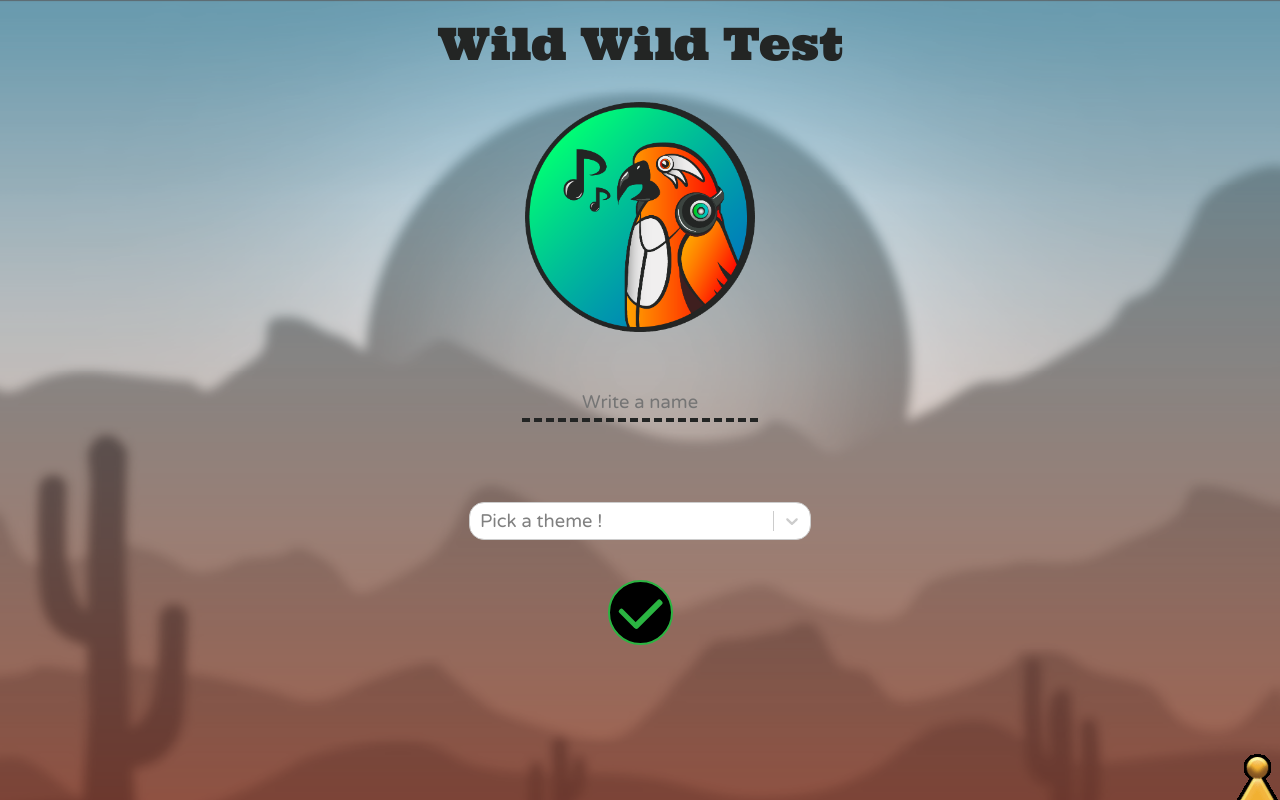
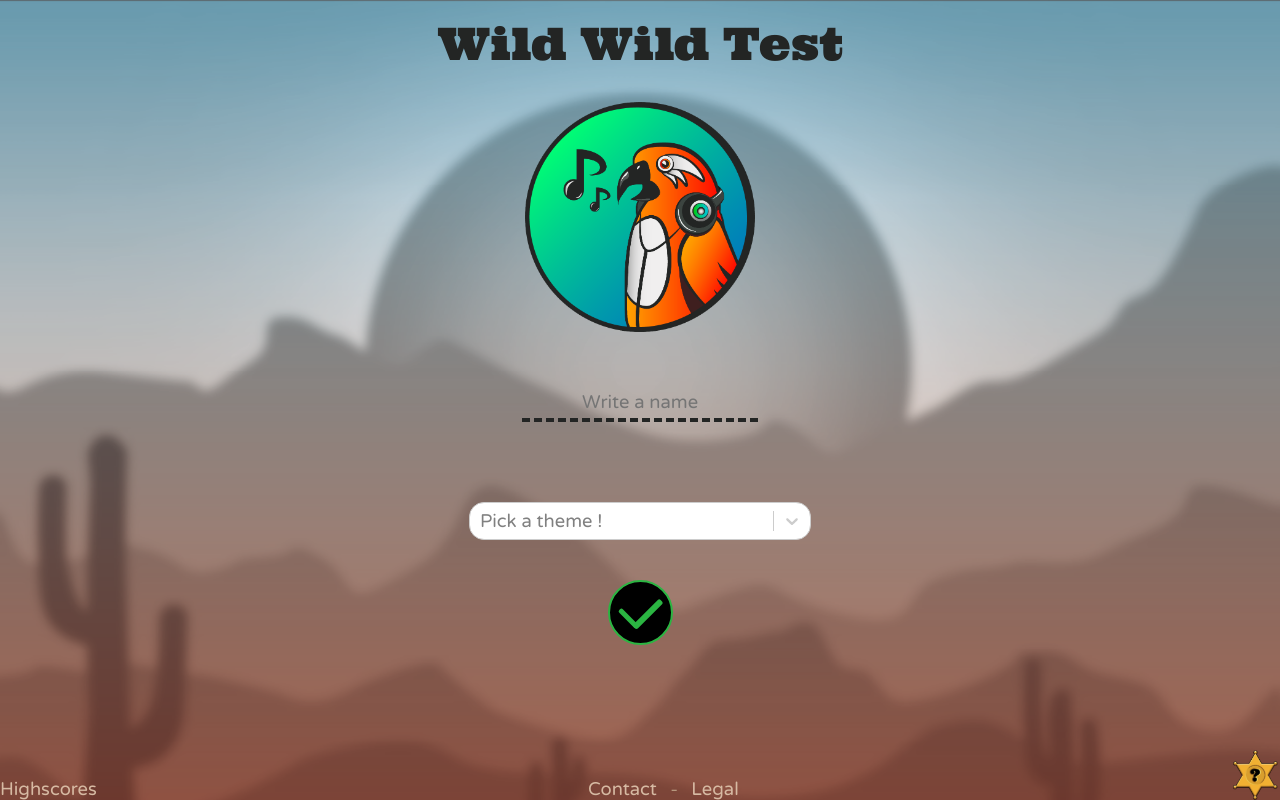
Before and after one commit to alexandre-peyrichout/Wild-Wild-Test-API-YouTube, a React (Create React App) app: page / in a window 1280 px wide. Built offline with nearby package versions, Linux system fonts and the light colour scheme.

Commit message:
update ruleBtn

```diff
--- a/src/components/Home/NickName.css
+++ b/src/components/Home/NickName.css
@@ -1,5 +1,5 @@
 form,
-.nickName {
+.NickName {
   display: flex;
   flex-direction: column;
   flex-wrap: nowrap;
--- a/src/components/Home/RulesBtn.css
+++ b/src/components/Home/RulesBtn.css
@@ -9,3 +9,7 @@
 .help_coin:hover {
   transform: rotateY(360deg);
 }
+
+.test {
+  width: 50px;
+}
--- a/src/components/Navbar.css
+++ b/src/components/Navbar.css
@@ -26,7 +26,7 @@ li a {
   font-weight: 150;
 }
 
-.cont-leg {
+/* .cont-leg {
   display: block;
   width: 10px;
-}
+} */
```
